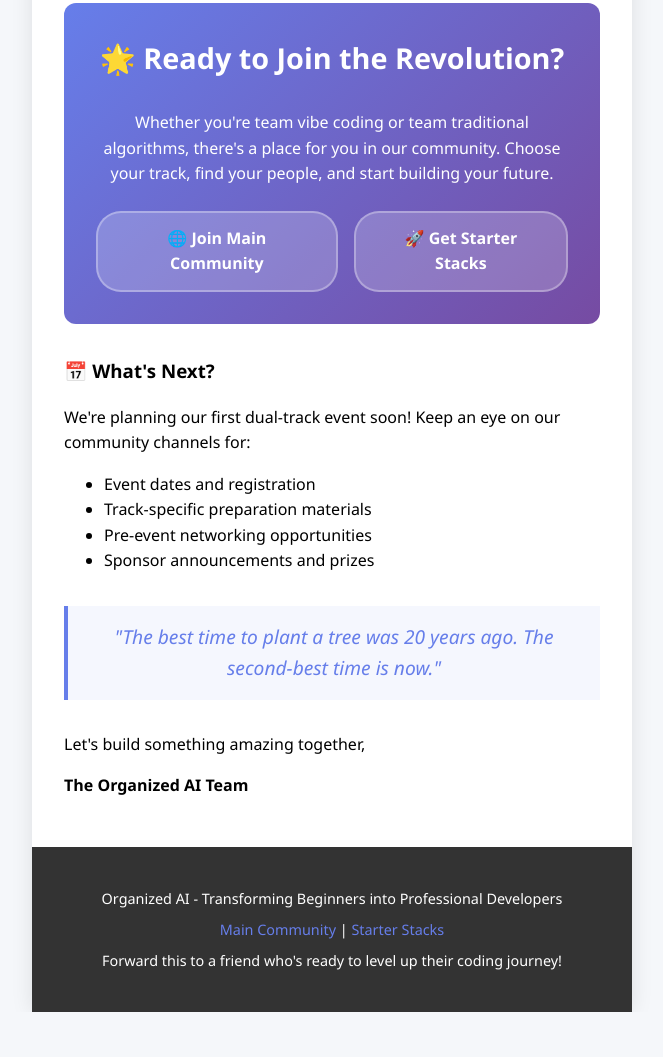
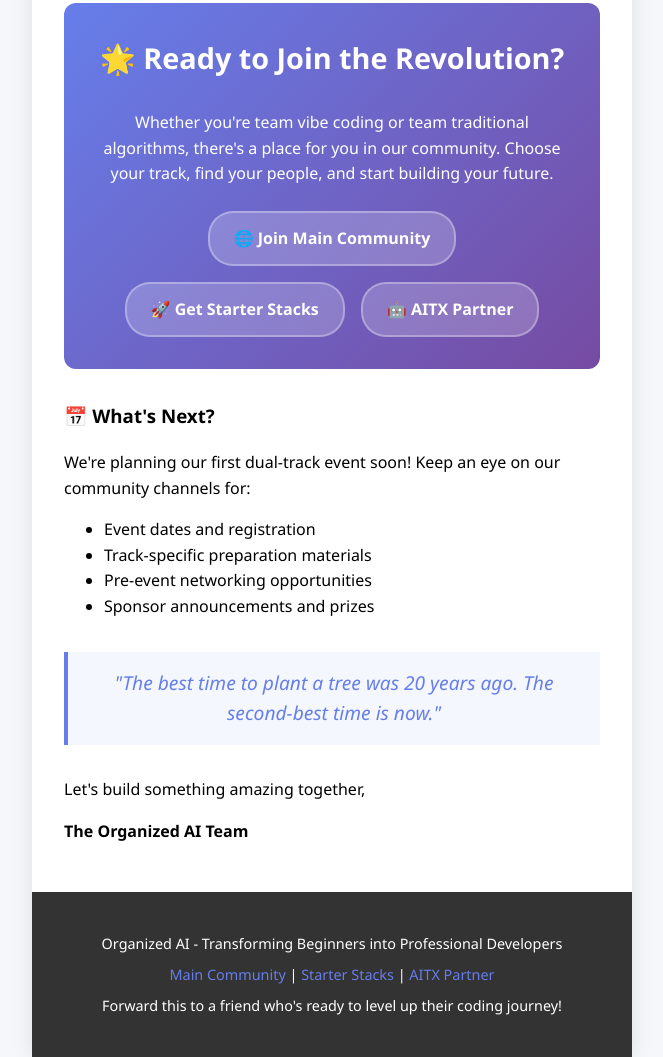
Before and after one commit to Organized-AI/pitch-deck, a website: page newsletter.html in a window 1280 px wide. Shown: the part 2312-3369 px from the top of the page, without its empty margins (308-971 px from the left). Before the commit the page ends 3324 px from the top, so only its background shows below. Drawn offline with Linux system fonts and the light colour scheme.

Commit message:
Update newsletter.html to include AITX as strategic partner with aitxcommunity.com link

```diff
--- a/newsletter.html
+++ b/newsletter.html
@@ -181,6 +181,7 @@
             gap: 1rem;
             justify-content: center;
             margin-top: 1.5rem;
+            flex-wrap: wrap;
         }
 
         .cta-button {
@@ -338,6 +339,7 @@
                 <div class="cta-buttons">
                     <a href="https://lu.ma/Organizedai" class="cta-button">🌐 Join Main Community</a>
                     <a href="https://lu.ma/organizedai-starterstacks" class="cta-button">🚀 Get Starter Stacks</a>
+                    <a href="https://aitxcommunity.com" class="cta-button">🤖 AITX Partner</a>
                 </div>
             </div>
 
@@ -362,7 +364,8 @@
             <p>Organized AI - Transforming Beginners into Professional Developers</p>
             <p>
                 <a href="https://lu.ma/Organizedai">Main Community</a> |
-                <a href="https://lu.ma/organizedai-starterstacks">Starter Stacks</a>
+                <a href="https://lu.ma/organizedai-starterstacks">Starter Stacks</a> |
+                <a href="https://aitxcommunity.com">AITX Partner</a>
             </p>
             <p>Forward this to a friend who's ready to level up their coding journey!</p>
         </div>
```
